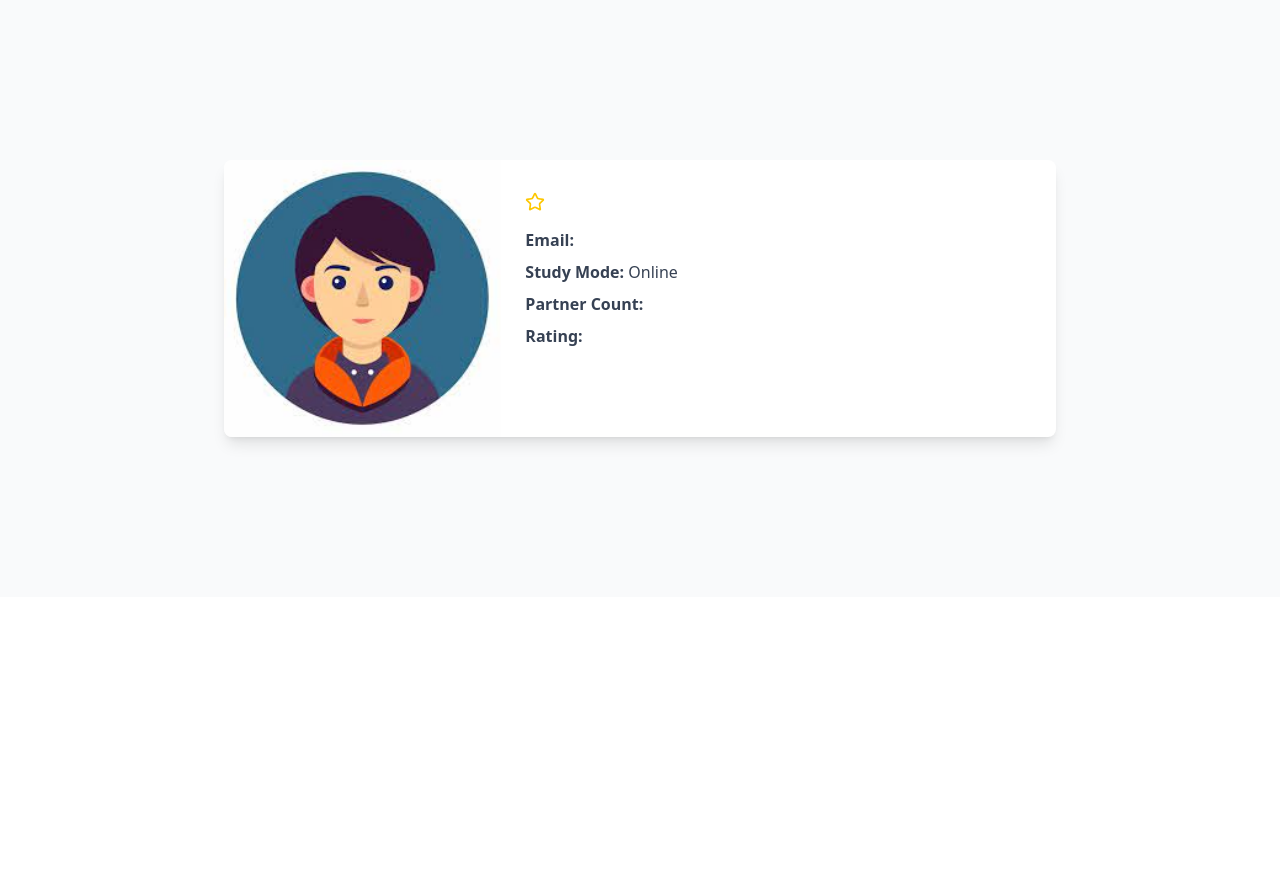
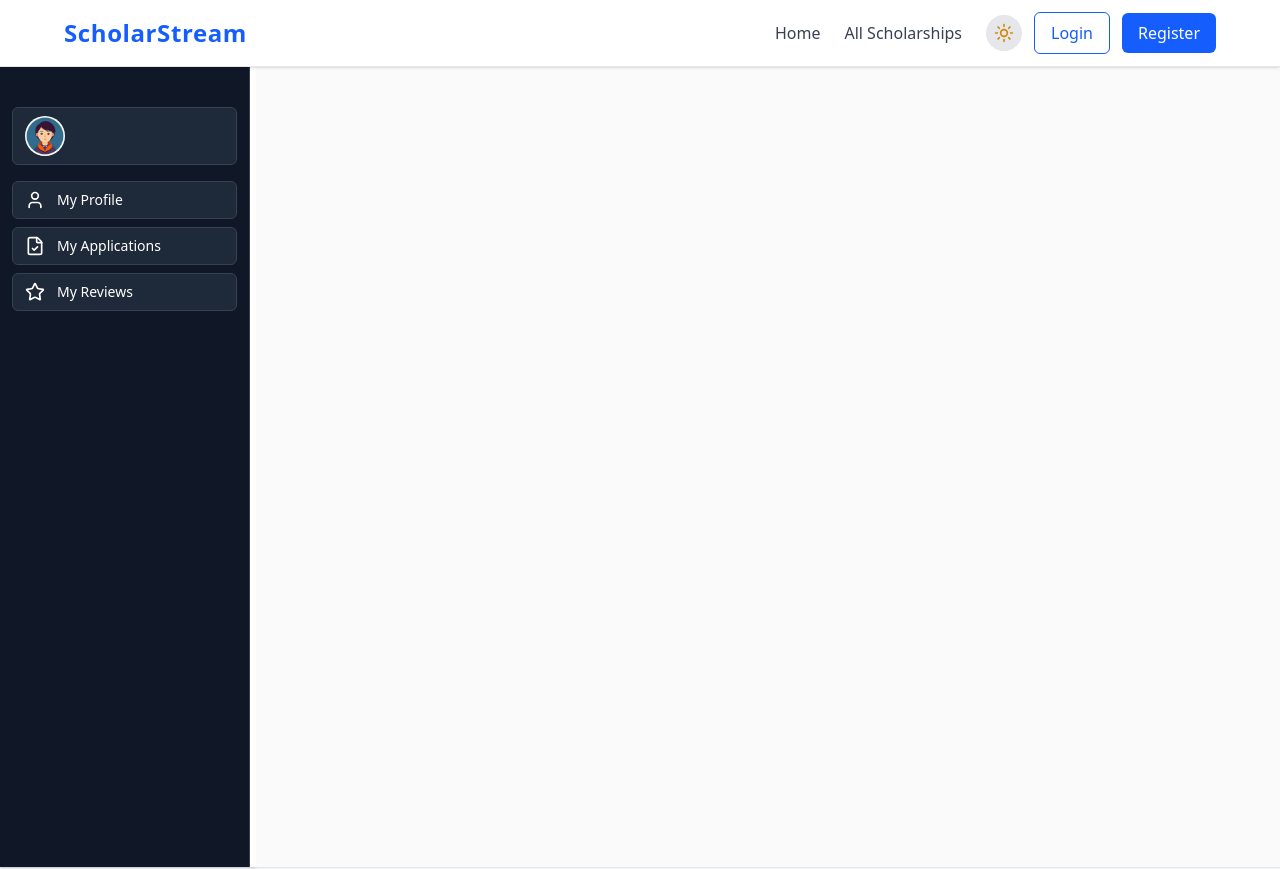
Before and after one commit to BK-Bagchi/scholar-stream, a React (Vite) app: page /dashboard in a window 1280 px wide. Shown: the top 869 px of the page. Before the commit the page ends 800 px from the top, so only its background shows below. Built offline with nearby package versions, Linux system fonts and the light colour scheme; no server answers.

Commit message:
user dashboard added with basic setup

```diff
--- a/src/App.jsx
+++ b/src/App.jsx
@@ -12,9 +12,9 @@ import MyConnections from "./pages/MyConnections.jsx";
 import { AuthProvider } from "./context/AuthContext.jsx";
 import PrivateRoute from "./routes/privateRoute.jsx";
 import { ThemeProvider } from "./context/ThemeContext.jsx";
-import UserProfile from "./pages/UserProfile.jsx";
 import PaymentSuccess from "./components/PaymentSuccess.jsx";
 import PaymentFailed from "./components/PaymentFailed.jsx";
+import Dashboard from "./pages/Dashboard/Dashboard.jsx";
 
 function App() {
   return (
@@ -34,8 +34,10 @@ function App() {
               <Route path="/checkout" element={<MyConnections />} />
             </Route>
             <Route path="*" element={<NotFound />} />
+            <Route path="dashboard" element={<Dashboard />}>
+              <Route path="*" element={<NotFound />} />
+            </Route>
           </Route>
-          <Route path="/dashboard" element={<UserProfile />} />
         </Routes>
         <ToastContainer
           position="top-center"
--- /dev/null
+++ b/src/pages/Dashboard/Dashboard.jsx
@@ -0,0 +1,17 @@
+import { Outlet } from "react-router-dom";
+import Sidebar from "./Sidebar/Sidebar";
+
+const Dashboard = () => {
+  return (
+    <div className="flex min-h-screen bg-softWhite text-charcoalGray">
+      <div className="w-64 h-full bg-white shadow-sm body-font">
+        <Sidebar />
+      </div>
+      <div className="flex-1 p-8 overflow-y-auto body-font bg-softWhite max-h-screen">
+        <Outlet />
+      </div>
+    </div>
+  );
+};
+
+export default Dashboard;
--- /dev/null
+++ b/src/pages/Dashboard/Sidebar/Sidebar.jsx
@@ -0,0 +1,102 @@
+import { useEffect, useState } from "react";
+import { Link, useLocation, useNavigate } from "react-router-dom";
+//prettier-ignore
+import { adminSidebarLinks, moderatorSidebarLinks, studentSidebarLinks, } from "./sidebarLinks";
+import Avatar from "../../../assets/Default_Avatar.jpeg";
+import { useAuth } from "../../../hooks/useAuth";
+
+const Sidebar = ({ theme }) => {
+  const { user, logout } = useAuth();
+  const location = useLocation();
+  const navigate = useNavigate();
+
+  const { name: userName, role: userRole, avatar: userAvatar } = user || {};
+  const [activeRoute, setActiveRoute] = useState(location.pathname);
+
+  useEffect(() => {
+    if (location.pathname.includes("logout")) return logout();
+    setActiveRoute(location.pathname);
+  }, [location, logout]);
+
+  // Select links based on role
+  const getRoleLinks = () => {
+    if (userRole === "ADMIN") return adminSidebarLinks;
+    if (userRole === "MODERATOR") return moderatorSidebarLinks;
+    return studentSidebarLinks; // default student
+  };
+
+  const roleLinks = getRoleLinks();
+
+  return (
+    <aside
+      className={`flex flex-col justify-between h-screen px-3 py-6 w-[250px] transition-all
+      ${
+        theme
+          ? "bg-white text-gray-800 border-r border-gray-200"
+          : "bg-gray-900 text-white border-r border-gray-700"
+      }`}
+    >
+      <div>
+        {/* User Profile Section */}
+        <div
+          className={`flex items-center gap-3 px-3 py-2 my-4 rounded-md cursor-pointer transition border
+          ${
+            theme
+              ? "bg-white border-gray-200 hover:shadow-md hover:border-blue-200"
+              : "bg-gray-800 border-gray-700 hover:shadow-md hover:border-blue-400"
+          }`}
+          onClick={() => navigate("/dashboard/my-profile")}
+        >
+          <div className="flex items-center justify-center">
+            <img
+              className="rounded-full w-10 h-10"
+              src={userAvatar || Avatar}
+              alt={userName}
+            />
+          </div>
+
+          <div className="flex flex-col">
+            <span
+              className={`text-sm font-semibold ${
+                theme ? "text-gray-900" : "text-white"
+              }`}
+            >
+              {userName}
+            </span>
+
+            <span className="text-xs text-gray-400">{userRole}</span>
+          </div>
+        </div>
+
+        {/* Role-based Links */}
+        <div className="flex flex-col gap-2">
+          {roleLinks.map((link) => (
+            <Link
+              key={link.name}
+              to={link.route}
+              className={`flex items-center gap-3 px-3 py-2 rounded-md text-sm border transition
+              ${
+                theme
+                  ? "bg-white border-gray-200 hover:shadow-md hover:border-blue-200 hover:text-blue-600"
+                  : "bg-gray-800 border-gray-700 hover:shadow-md hover:border-blue-400 hover:text-blue-300"
+              }
+              ${
+                activeRoute === link.route
+                  ? theme
+                    ? "bg-blue-100 border-blue-400 text-blue-700"
+                    : "bg-blue-900 border-blue-500 text-blue-300"
+                  : ""
+              }
+              `}
+            >
+              {link.icon}
+              <span>{link.name}</span>
+            </Link>
+          ))}
+        </div>
+      </div>
+    </aside>
+  );
+};
+
+export default Sidebar;
--- /dev/null
+++ b/src/pages/Dashboard/Sidebar/sidebarLinks.jsx
@@ -0,0 +1,66 @@
+// prettier-ignore
+import { User, PlusCircle, LayoutDashboard, Users, BarChart, ClipboardList, Star, FileCheck } from "lucide-react";
+
+export const adminSidebarLinks = [
+  {
+    name: "My Profile",
+    icon: <User size={20} />,
+    route: "/dashboard/my-profile",
+  },
+  {
+    name: "Add Scholarship",
+    icon: <PlusCircle size={20} />,
+    route: "/dashboard/add-scholarship",
+  },
+  {
+    name: "Manage Scholarships",
+    icon: <LayoutDashboard size={20} />,
+    route: "/dashboard/manage-scholarships",
+  },
+  {
+    name: "Manage Users",
+    icon: <Users size={20} />,
+    route: "/dashboard/manage-users",
+  },
+  {
+    name: "Analytics",
+    icon: <BarChart size={20} />,
+    route: "/dashboard/analytics",
+  },
+];
+
+export const moderatorSidebarLinks = [
+  {
+    name: "My Profile",
+    icon: <User size={20} />,
+    route: "/dashboard/my-profile",
+  },
+  {
+    name: "Manage Applications",
+    icon: <ClipboardList size={20} />,
+    route: "/dashboard/manage-applications",
+  },
+  {
+    name: "All Reviews",
+    icon: <Star size={20} />,
+    route: "/dashboard/all-reviews",
+  },
+];
+
+export const studentSidebarLinks = [
+  {
+    name: "My Profile",
+    icon: <User size={20} />,
+    route: "/dashboard/my-profile",
+  },
+  {
+    name: "My Applications",
+    icon: <FileCheck size={20} />,
+    route: "/dashboard/my-applications",
+  },
+  {
+    name: "My Reviews",
+    icon: <Star size={20} />,
+    route: "/dashboard/my-reviews",
+  },
+];
--- a/src/pages/UserProfile.jsx
+++ /dev/null
@@ -1,111 +0,0 @@
-import { useEffect, useState } from "react";
-import { Star, User } from "lucide-react";
-import { useTheme } from "../hooks/useTheme";
-import Avatar from "../assets/Default_Avatar.jpeg";
-import { ProfileAPI } from "../api";
-import Loader from "../components/Loader";
-
-const UserProfile = () => {
-  const userId = localStorage.getItem("userId");
-  const { theme } = useTheme();
-  const [user, setUser] = useState({});
-  const [loading, setLoading] = useState(true);
-
-  useEffect(() => {
-    const fetchUser = async () => {
-      try {
-        const res = await ProfileAPI.getProfileById(userId);
-        setUser(res.data.profile);
-      } catch (error) {
-        console.error(error);
-      } finally {
-        setLoading(false);
-      }
-    };
-    fetchUser();
-  }, [userId]);
-  //   console.log(user);
-
-  return (
-    <div
-      className={`py-40 min-h-[65vh] transition ${
-        theme ? "bg-gray-50" : "bg-gray-900"
-      }`}
-    >
-      <div className="max-w-4xl mx-auto px-4 md:px-8">
-        {loading ? (
-          <Loader />
-        ) : (
-          <div
-            className={`shadow-lg rounded-lg overflow-hidden flex flex-col md:flex-row transition ${
-              theme ? "bg-white" : "bg-gray-800"
-            }`}
-          >
-            <div className="md:w-1/3 w-full">
-              <img
-                src={user.avatar || Avatar}
-                alt={user.name}
-                className="w-full h-full object-cover"
-              />
-            </div>
-
-            <div className="md:w-2/3 w-full p-6 flex flex-col justify-between">
-              <div>
-                <h2
-                  className={`text-3xl font-bold mb-2 transition ${
-                    theme ? "text-gray-800" : "text-gray-100"
-                  }`}
-                >
-                  {user.name}
-                </h2>
-                <div className="flex items-center gap-2 mb-4">
-                  <Star className="w-5 h-5 text-yellow-400" />
-                  <span
-                    className={`font-medium transition ${
-                      theme ? "text-gray-700" : "text-gray-300"
-                    }`}
-                  >
-                    {user.rating}
-                  </span>
-                </div>
-
-                <p
-                  className={`mb-2 transition ${
-                    theme ? "text-gray-700" : "text-gray-300"
-                  }`}
-                >
-                  <span className="font-semibold">Email:</span> {user.email}
-                </p>
-                <p
-                  className={`mb-2 transition ${
-                    theme ? "text-gray-700" : "text-gray-300"
-                  }`}
-                >
-                  <span className="font-semibold">Study Mode: </span>
-                  Online
-                </p>
-                <p
-                  className={`mb-2 transition ${
-                    theme ? "text-gray-700" : "text-gray-300"
-                  }`}
-                >
-                  <span className="font-semibold">Partner Count:</span>{" "}
-                  {user.partnerCount}
-                </p>
-                <p
-                  className={`mb-2 transition ${
-                    theme ? "text-gray-700" : "text-gray-300"
-                  }`}
-                >
-                  <span className="font-semibold">Rating:</span> {user.rating}
-                </p>
-              </div>
-            </div>
-          </div>
-        )}
-      </div>
-    </div>
-  );
-};
-
-export default UserProfile;
```
